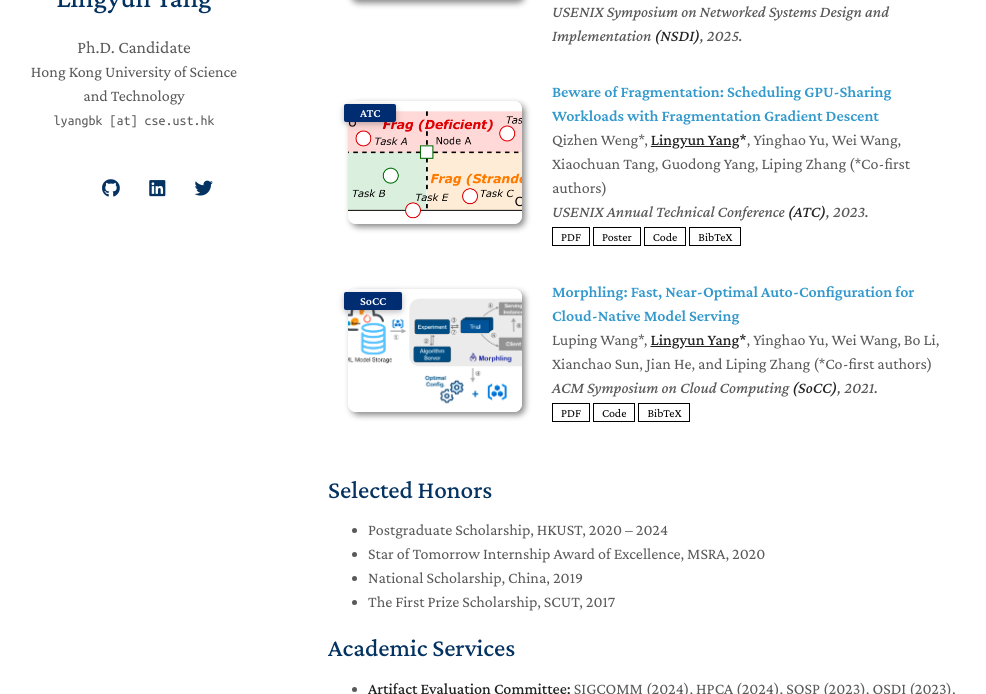
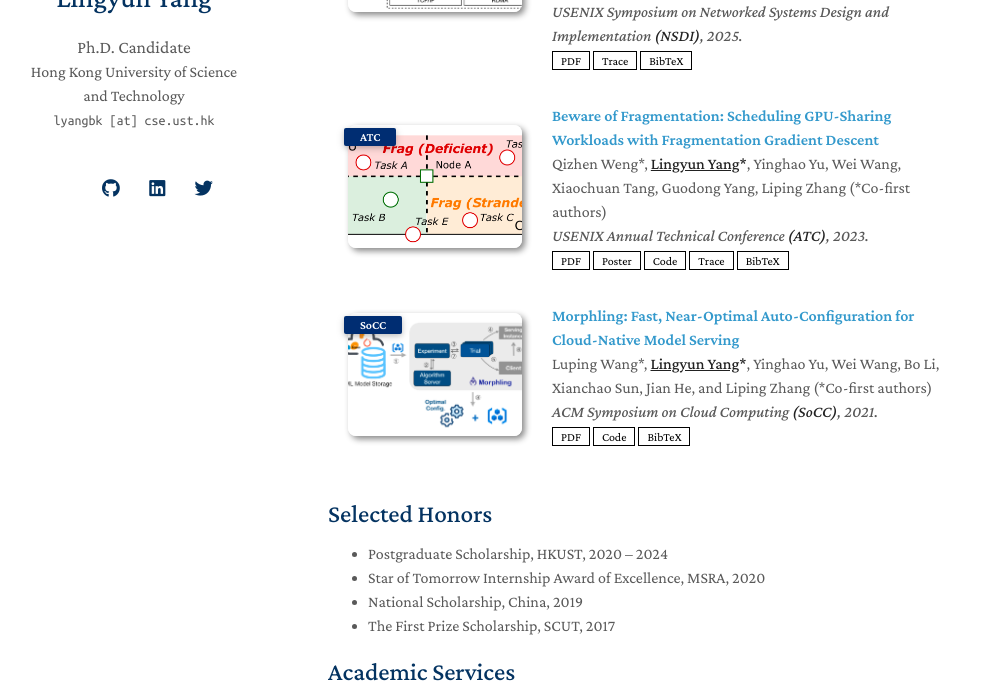
Before and after one commit to mental2008/academic-profile, a Jekyll site: the page built from index.md, in a window 1280 px wide and 900 px high, scrolled down 674 px, cut to the strip 206-900 px from the top of the window. Shown: the whole strip, without its empty margins (142-1128 px from the left). Built offline with Jekyll 4.4.1, drawn with Linux system fonts in a browser that asks for light colours; nearby versions of some CDN libraries; a style sheet for code colours, icons or effects is not loaded; our own code applies the rules of GitHub Pages for plain Markdown files.

Commit message:
Add Prism paper & links

```diff
--- a/_config.yml
+++ b/_config.yml
@@ -21,9 +21,9 @@ twitter: https://twitter.com/stephenyang1999
 
 # Images (e.g., your profile picture and your website's favicon)
 # "favicon" and "favicon_dark" are used for the light and dark modes, respectively.
-avatar: ./assets/img/Photo_Lingyun.jpg
-favicon: ./assets/img/favicon.ico
-favicon_dark: ./assets/img/favicon.ico
+avatar: /assets/img/Photo_Lingyun.jpg
+favicon: /assets/img/favicon.ico
+favicon_dark: /assets/img/favicon.ico
 
 # Footnote
 # You may use the option to disable the footnote, "Powered by Jekyll and Minimal Light theme."
--- a/_data/publications.yml
+++ b/_data/publications.yml
@@ -4,6 +4,10 @@ main:
     authors: <strong><u>Lingyun Yang</u></strong>, Yongchen Wang, Yinghao Yu, Qizhen Weng, Jianbo Dong, Kan Liu, Chi Zhang, Yanyi Zi, Hao Li, Zechao Zhang, Nan Wang, Yu Dong, Menglei Zheng, Lanlan Xi, Xiaowei Lu, Liang Ye, Guodong Yang, Binzhang Fu, Tao Lan, Liping Zhang, Lin Qu, Wei Wang
     conference_short: NSDI
     conference: USENIX Symposium on Networked Systems Design and Implementation <strong>(NSDI)</strong>, 2025.
+    source: https://www.usenix.org/conference/nsdi25/presentation/yang
+    pdf: ./assets/files/prism-nsdi25.pdf
+    trace: https://github.com/alibaba/clusterdata/tree/master/cluster-trace-gpu-v2025
+    bibtex: ./assets/files/prism-nsdi25.txt
     image: ./assets/img/Prism-cover.png
 
   - title: "Beware of Fragmentation: Scheduling GPU-Sharing Workloads with Fragmentation Gradient Descent"
@@ -14,6 +18,7 @@ main:
     pdf: ./assets/files/fgd-atc23.pdf
     poster: ./assets/files/fgd-poster-atc23.pdf
     code: https://github.com/hkust-adsl/kubernetes-scheduler-simulator
+    trace: https://github.com/alibaba/clusterdata/tree/master/cluster-trace-gpu-v2023
     bibtex: ./assets/files/fgd-atc23.txt
     image: ./assets/img/FGD-cover.png
     # notes: Released GPU-sharing trace
--- a/_includes/publications.md
+++ b/_includes/publications.md
@@ -30,6 +30,9 @@
       {% if link.code %}
       <a href="{{ link.code }}" class="btn btn-sm z-depth-0" role="button" target="_blank" style="font-size:12px;">Code</a>
       {% endif %}
+      {% if link.trace %}
+      <a href="{{ link.trace }}" class="btn btn-sm z-depth-0" role="button" target="_blank" style="font-size:12px;">Trace</a>
+      {% endif %}
       {% if link.page %}
       <a href="{{ link.page }}" class="btn btn-sm z-depth-0" role="button" target="_blank" style="font-size:12px;">Homepage</a>
       {% endif %}
--- /dev/null
+++ b/assets/files/prism-nsdi25.txt
@@ -0,0 +1,6 @@
+@inproceedings{yang2023Prism,
+    title = {GPU-Disaggregated Serving for Deep Learning Recommendation Models at Scale},
+    author = {Lingyun Yang and Yongchen Wang and Yinghao Yu and Qizhen Weng and Jianbo Dong and Kan Liu and Chi Zhang and Yanyi Zi and Hao Li and Zechao Zhang and Nan Wang and Yu Dong and Menglei Zheng and Lanlan Xi and Xiaowei Lu and Liang Ye and Guodong Yang and Binzhang Fu and Tao Lan and Liping Zhang and Lin Qu and Wei Wang},
+    booktitle = {22nd USENIX Symposium on Networked Systems Design and Implementation (NSDI 25)},
+    year = {2025}
+}
```
Also changed, not shown: 1 other file.
